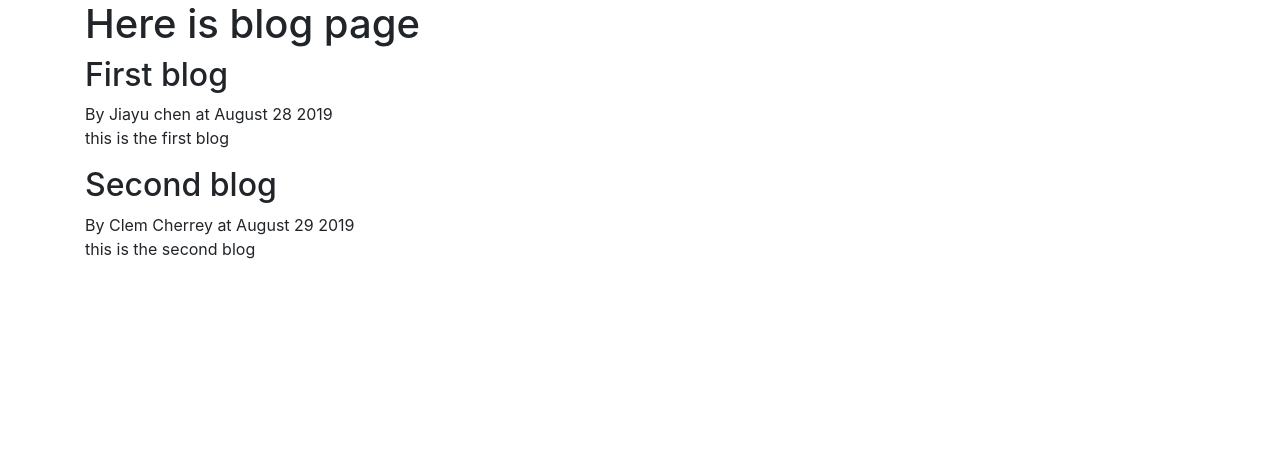
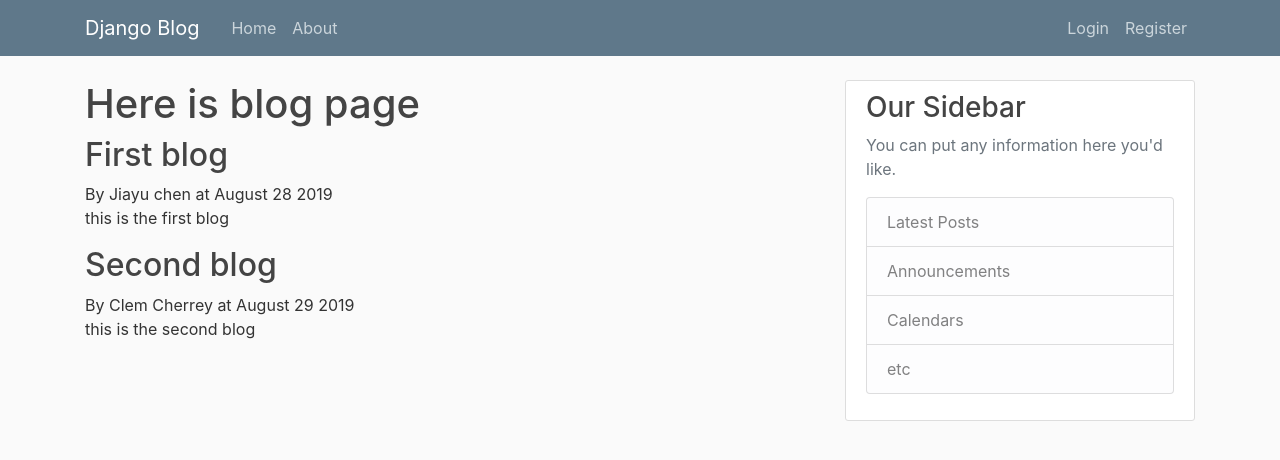
Before and after one commit to chenjiayyanzi/django1, a Django app: page / in a window 1280 px wide. Shown: the top 460 px of the page. Run offline with Django 3.2, Linux system fonts and the light colour scheme; some libraries are stand-ins or nearby versions.

Commit message:
add main.css and main bar naviger bar using tempaltes

```diff
--- /dev/null
+++ b/blog/static/blog/main.css
@@ -0,0 +1,84 @@
+body {
+  background: #fafafa;
+  color: #333333;
+  margin-top: 5rem;
+}
+
+h1, h2, h3, h4, h5, h6 {
+  color: #444444;
+}
+
+ul {
+  margin: 0;
+}
+
+.bg-steel {
+  background-color: #5f788a;
+}
+
+.site-header .navbar-nav .nav-link {
+  color: #cbd5db;
+}
+
+.site-header .navbar-nav .nav-link:hover {
+  color: #ffffff;
+}
+
+.site-header .navbar-nav .nav-link.active {
+  font-weight: 500;
+}
+
+.content-section {
+  background: #ffffff;
+  padding: 10px 20px;
+  border: 1px solid #dddddd;
+  border-radius: 3px;
+  margin-bottom: 20px;
+}
+
+.article-title {
+  color: #444444;
+}
+
+a.article-title:hover {
+  color: #428bca;
+  text-decoration: none;
+}
+
+.article-content {
+  white-space: pre-line;
+}
+
+.article-img {
+  height: 65px;
+  width: 65px;
+  margin-right: 16px;
+}
+
+.article-metadata {
+  padding-bottom: 1px;
+  margin-bottom: 4px;
+  border-bottom: 1px solid #e3e3e3
+}
+
+.article-metadata a:hover {
+  color: #333;
+  text-decoration: none;
+}
+
+.article-svg {
+  width: 25px;
+  height: 25px;
+  vertical-align: middle;
+}
+
+.account-img {
+  height: 125px;
+  width: 125px;
+  margin-right: 20px;
+  margin-bottom: 16px;
+}
+
+.account-heading {
+  font-size: 2.5rem;
+}
--- a/blog/templates/blog/base.html
+++ b/blog/templates/blog/base.html
@@ -1,3 +1,4 @@
+{% load static  %}
 <!DOCTYPE html>
 <html lang="en">
 <head>
@@ -7,7 +8,7 @@
 
     <!-- Bootstrap CSS -->
     <link rel="stylesheet" href="https://stackpath.bootstrapcdn.com/bootstrap/4.4.1/css/bootstrap.min.css" integrity="sha384-Vkoo8x4CGsO3+Hhxv8T/Q5PaXtkKtu6ug5TOeNV6gBiFeWPGFN9MuhOf23Q9Ifjh" crossorigin="anonymous">
-
+    <link rel="stylesheet" type="text/css" href="{% static 'blog/main.css' %}"
     <meta charset="UTF-8">
     {% if title %}
         <title>{{ title }}</title>
@@ -17,9 +18,48 @@
 
 </head>
 <body>
-    <div class="container">
-        {% block content %} {% endblock %}
-    </div>
+    <header class="site-header">
+      <nav class="navbar navbar-expand-md navbar-dark bg-steel fixed-top">
+        <div class="container">
+          <a class="navbar-brand mr-4" href="/">Django Blog</a>
+          <button class="navbar-toggler" type="button" data-toggle="collapse" data-target="#navbarToggle" aria-controls="navbarToggle" aria-expanded="false" aria-label="Toggle navigation">
+          <span class="navbar-toggler-icon"></span>
+          </button>
+          <div class="collapse navbar-collapse" id="navbarToggle">
+            <div class="navbar-nav mr-auto">
+              <a class="nav-item nav-link" href="/">Home</a>
+              <a class="nav-item nav-link" href="/about">About</a>
+            </div>
+            <!-- Navbar Right Side -->
+            <div class="navbar-nav">
+              <a class="nav-item nav-link" href="#">Login</a>
+              <a class="nav-item nav-link" href="#">Register</a>
+            </div>
+          </div>
+        </div>
+      </nav>
+    </header>
+
+    <main role="main" class="container">
+      <div class="row">
+        <div class="col-md-8">
+          {% block content %}{% endblock %}
+        </div>
+        <div class="col-md-4">
+          <div class="content-section">
+            <h3>Our Sidebar</h3>
+            <p class='text-muted'>You can put any information here you'd like.
+              <ul class="list-group">
+                <li class="list-group-item list-group-item-light">Latest Posts</li>
+                <li class="list-group-item list-group-item-light">Announcements</li>
+                <li class="list-group-item list-group-item-light">Calendars</li>
+                <li class="list-group-item list-group-item-light">etc</li>
+              </ul>
+            </p>
+          </div>
+        </div>
+      </div>
+    </main>
 
     <script src="https://code.jquery.com/jquery-3.4.1.slim.min.js" integrity="sha384-J6qa4849blE2+poT4WnyKhv5vZF5SrPo0iEjwBvKU7imGFAV0wwj1yYfoRSJoZ+n" crossorigin="anonymous"></script>
     <script src="https://cdn.jsdelivr.net/npm/popper.js@1.16.0/dist/umd/popper.min.js" integrity="sha384-Q6E9RHvbIyZFJoft+2mJbHaEWldlvI9IOYy5n3zV9zzTtmI3UksdQRVvoxMfooAo" crossorigin="anonymous"></script>
```
